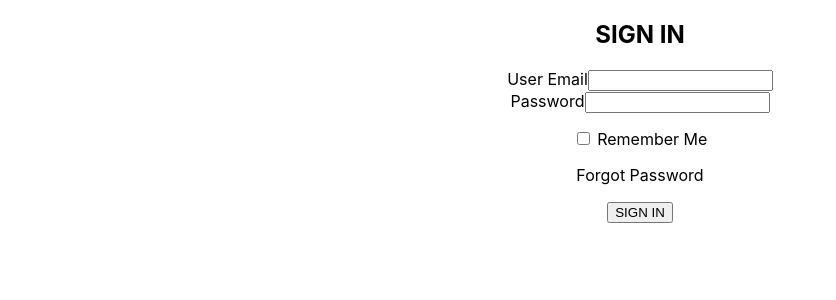
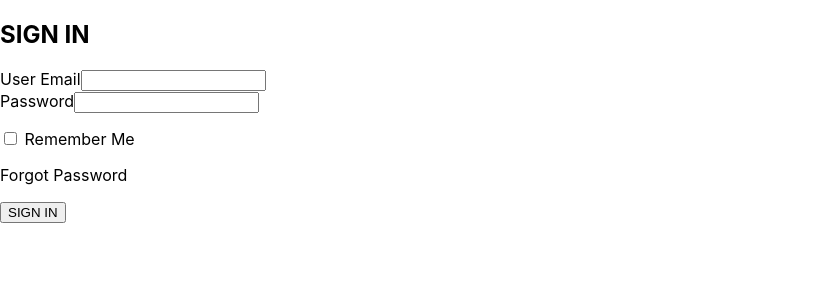
Before and after one commit to aricction/pothole, a React (Create React App) app: page / in a window 1280 px wide. Shown: the top 300 px of the page, without its empty margins (0-836 px from the left). Built offline with nearby package versions, Linux system fonts and the light colour scheme.

Commit message:
tailwind

```diff
--- a/src/App.js
+++ b/src/App.js
@@ -1,16 +1,11 @@
-import logo from './logo.svg';
-import {BrowserRouter} from 'react-router-dom';
-import Register from './register/register';
-import './App.css';
 
-
+import Register from './register/register'
 function App() {
   return (
-<div className='App'>
-  <Register/>
+    <div>
 
-</div>
-
+      <Register />
+    </div>
   );
 }
 
```
Also changed, not shown: tailwind.config.js (+1 -6 lines).
